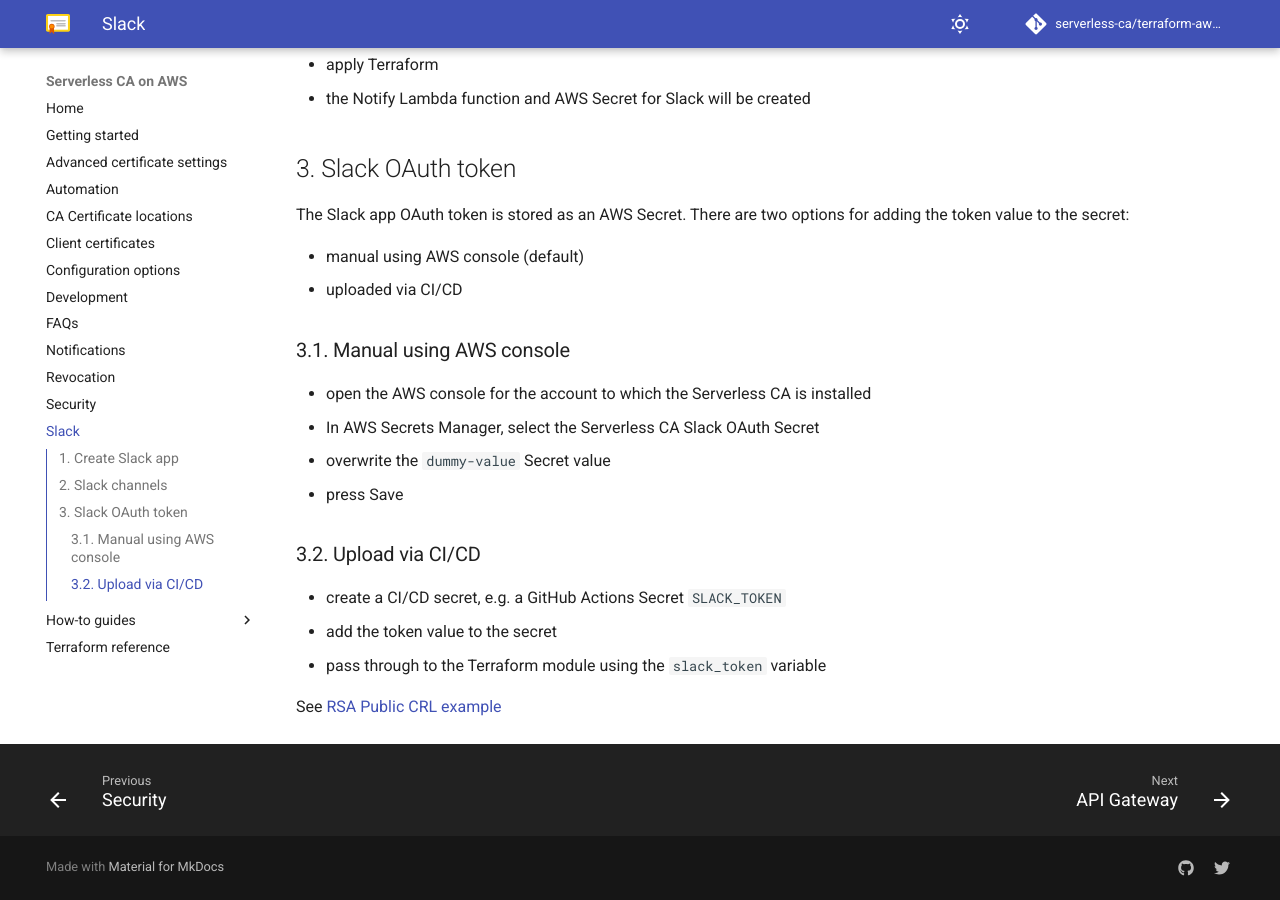
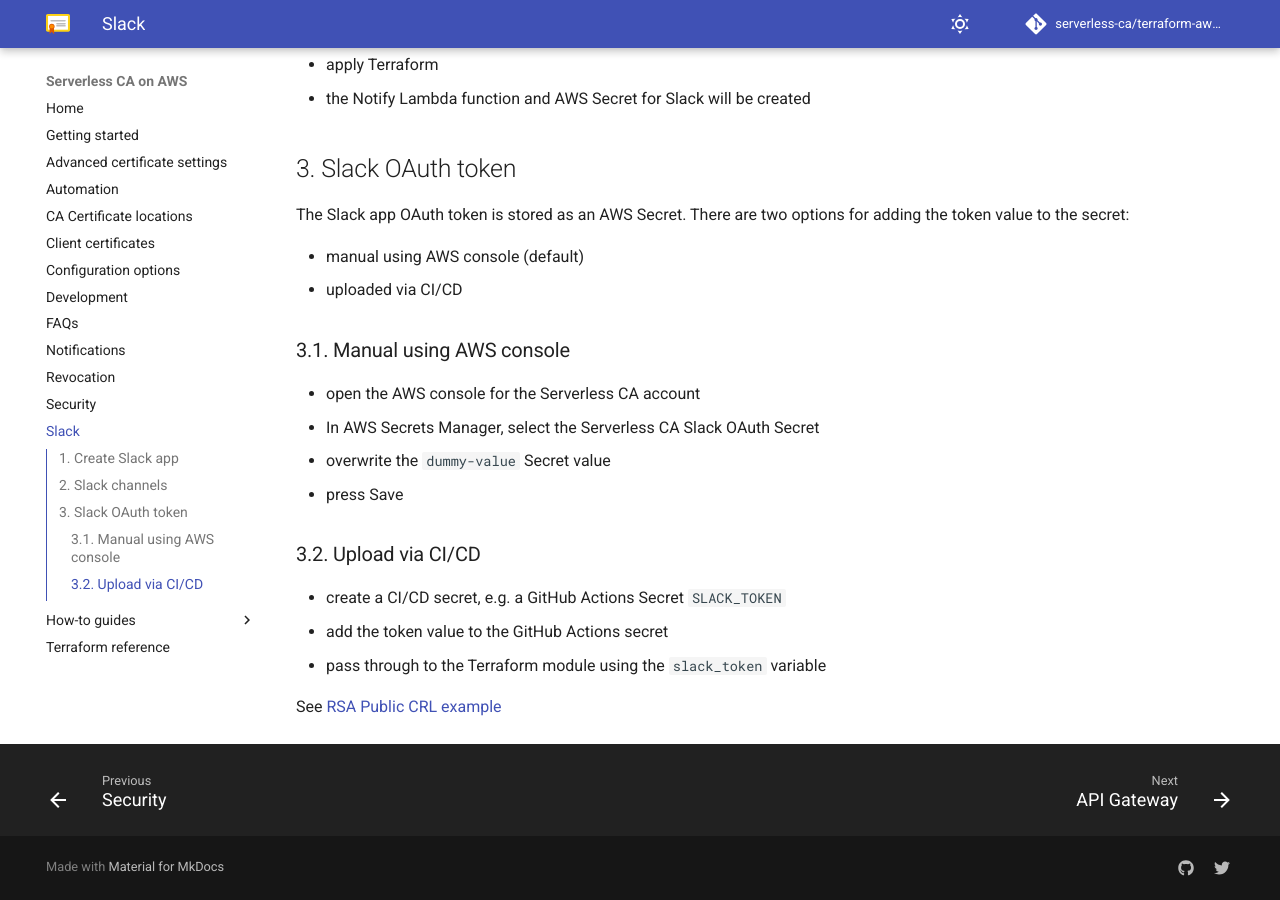
Before and after one commit to serverless-ca/terraform-aws-ca, an MkDocs documentation site: the page built from docs/slack.md, in a window 1280 px wide and 900 px high, scrolled down 6423 px. Built offline with MkDocs 1.6.1 and Material for MkDocs 9.7.7, drawn with Linux system fonts in a browser that asks for light colours; comment, search, counter and statistics services are not loaded.

Commit message:
Slack documentation updates (#550)

```diff
--- a/docs/slack.md
+++ b/docs/slack.md
@@ -79,7 +79,7 @@
 
 ### 3.1. Manual using AWS console
 
-* open the AWS console for the account to which the Serverless CA is installed
+* open the AWS console for the Serverless CA account
 * In AWS Secrets Manager, select the Serverless CA Slack OAuth Secret
 * overwrite the `dummy-value` Secret value
 * press Save
@@ -87,7 +87,7 @@
 ### 3.2. Upload via CI/CD
 
 * create a CI/CD secret, e.g. a GitHub Actions Secret `SLACK_TOKEN`
-* add the token value to the secret
+* add the token value to the GitHub Actions secret
 * pass through to the Terraform module using the `slack_token` variable
 
 See [RSA Public CRL example](../examples/rsa-public-crl/ca.tf)
```
